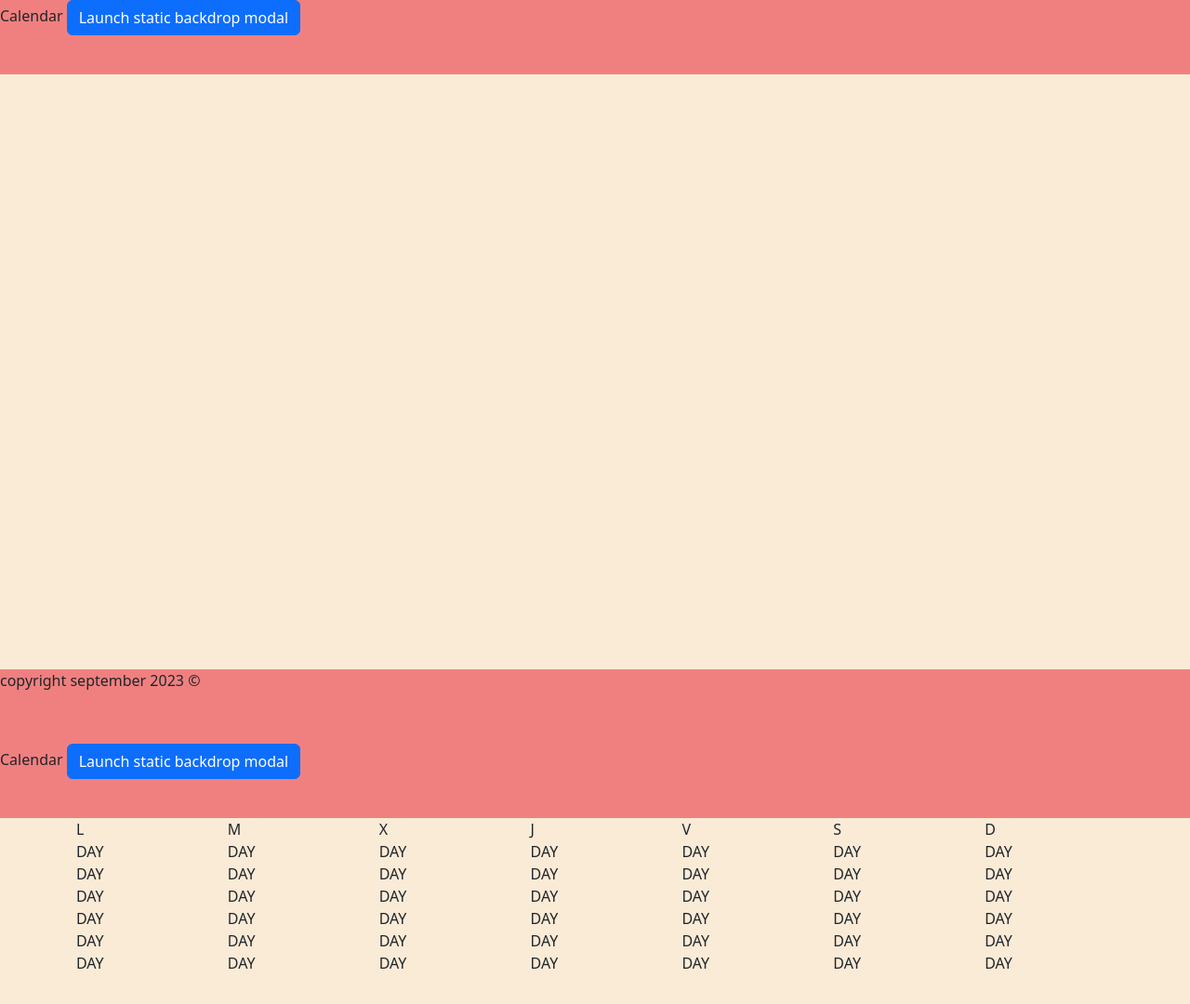
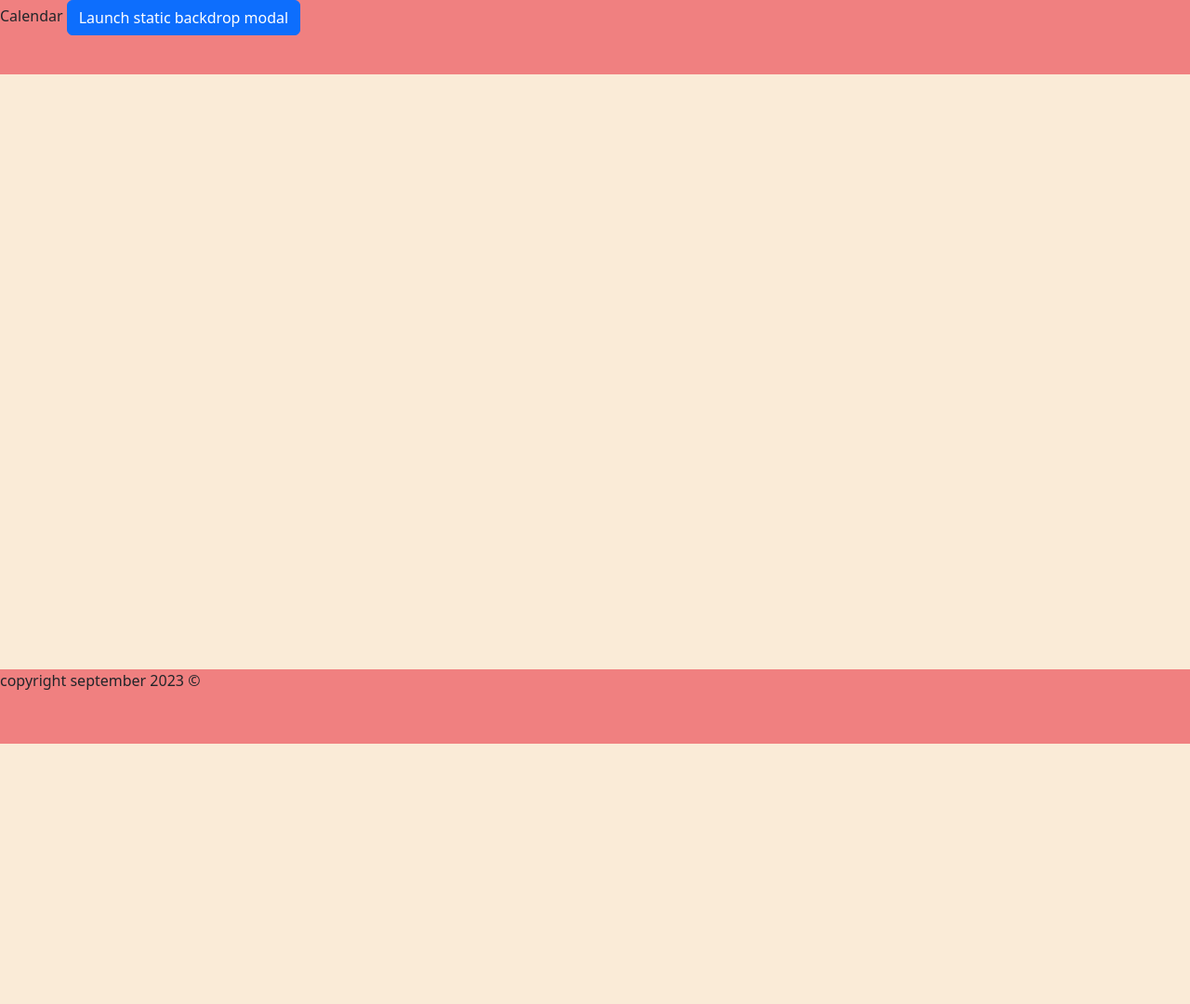
Before and after one commit to ebroto7/Assembler-Calendar, a website: page src/index.html in a window 1280 px wide. Shown: the top 1080 px of the page at 93% size. After the commit the page ends 800 px from the top, so only its background shows below. Drawn offline with nearby package versions, Linux system fonts and the light colour scheme.

Commit message:
doble html

```diff
--- a/src/index.html
+++ b/src/index.html
@@ -36,176 +36,10 @@
             </div>
           </div>
     </header>
-    <main id="main"></main>
-    <footer id="footer">copyright september 2023 ©</footer>
-    <!DOCTYPE html>
-<html lang="en">
-<head>
-    <meta charset="UTF-8">
-    <meta name="viewport" content="width=device-width, initial-scale=1.0">
-    <title>Assembler Calendar</title>
-
-    <link rel="stylesheet" href="styles.css">
-    <link rel="stylesheet" href="style.css">
-
-    <script src="node_modules/bootstrap/dist/js/bootstrap.min.js" defer></script>
-</head>
-<body>
-    <header id="header">
-        Calendar
-        <button type="button" class="btn btn-primary" data-bs-toggle="modal" data-bs-target="#CreateEvent_Modal">
-            Launch static backdrop modal
-          </button>
-
-          <!-- Modal -->
-          <div class="modal fade" id="CreateEvent_Modal" data-bs-backdrop="static" data-bs-keyboard="false" tabindex="-1" aria-labelledby="staticBackdropLabel" aria-hidden="true">
-            <div class="modal-dialog">
-              <div class="modal-content">
-                <div class="modal-header">
-                  <h1 class="modal-title fs-5" id="staticBackdropLabel">Modal title</h1>
-                  <button type="button" class="btn-close" data-bs-dismiss="modal" aria-label="Close"></button>
-                </div>
-                <div class="modal-body">
-                  ...
-                </div>
-                <div class="modal-footer">
-                  <button type="button" class="btn btn-secondary" data-bs-dismiss="modal">Close</button>
-                  <button type="button" class="btn btn-primary">Understood</button>
-                </div>
-              </div>
-            </div>
-          </div>
-    </header>
     <main id="main">
-      <section>
-        <div class="container">
-          <div class="row">
-            <div class="col">L
-            </div>
-            <div class="col">M
-            </div>
-            <div class="col">X
-            </div>
-            <div class="col">J
-            </div>
-            <div class="col">V
-            </div>
-            <div class="col">S
-            </div>
-            <div class="col">D
-            </div>
-          </div>
-
-          <div class="row">
-            <div class="col">DAY
-            </div>
-            <div class="col">DAY
-            </div>
-            <div class="col">DAY
-            </div>
-            <div class="col">DAY
-            </div>
-            <div class="col">DAY
-            </div>
-            <div class="col">DAY
-            </div>
-            <div class="col">DAY
-            </div>
-          </div>
-
-          <div class="row">
-            <div class="col">DAY
-            </div>
-            <div class="col">DAY
-            </div>
-            <div class="col">DAY
-            </div>
-            <div class="col">DAY
-            </div>
-            <div class="col">DAY
-            </div>
-            <div class="col">DAY
-            </div>
-            <div class="col">DAY
-            </div>
-          </div>
-
-          <div class="row">
-            <div class="col">DAY
-            </div>
-            <div class="col">DAY
-            </div>
-            <div class="col">DAY
-            </div>
-            <div class="col">DAY
-            </div>
-            <div class="col">DAY
-            </div>
-            <div class="col">DAY
-            </div>
-            <div class="col">DAY
-            </div>
-          </div>
-
-          <div class="row">
-            <div class="col">DAY
-            </div>
-            <div class="col">DAY
-            </div>
-            <div class="col">DAY
-            </div>
-            <div class="col">DAY
-            </div>
-            <div class="col">DAY
-            </div>
-            <div class="col">DAY
-            </div>
-            <div class="col">DAY
-            </div>
-          </div>
-
-          <div class="row">
-            <div class="col">DAY
-            </div>
-            <div class="col">DAY
-            </div>
-            <div class="col">DAY
-            </div>
-            <div class="col">DAY
-            </div>
-            <div class="col">DAY
-            </div>
-            <div class="col">DAY
-            </div>
-            <div class="col">DAY
-            </div>
-          </div>
-
-          <div class="row">
-            <div class="col">DAY
-            </div>
-            <div class="col">DAY
-            </div>
-            <div class="col">DAY
-            </div>
-            <div class="col">DAY
-            </div>
-            <div class="col">DAY
-            </div>
-            <div class="col">DAY
-            </div>
-            <div class="col">DAY
-          </div>
-        </div>
-        </div>
-      </section>
 
     </main>
     <footer id="footer">copyright september 2023 ©</footer>
 
-
 </body>
 </html>
-
-</body>
-</html>
--- a/src/style.css
+++ b/src/style.css
@@ -15,3 +15,7 @@ body {
     background-color: lightcoral;
     height: 10%;
 }
+.col{
+    border: 2px solid black;
+    height: 10vh;
+}
```
